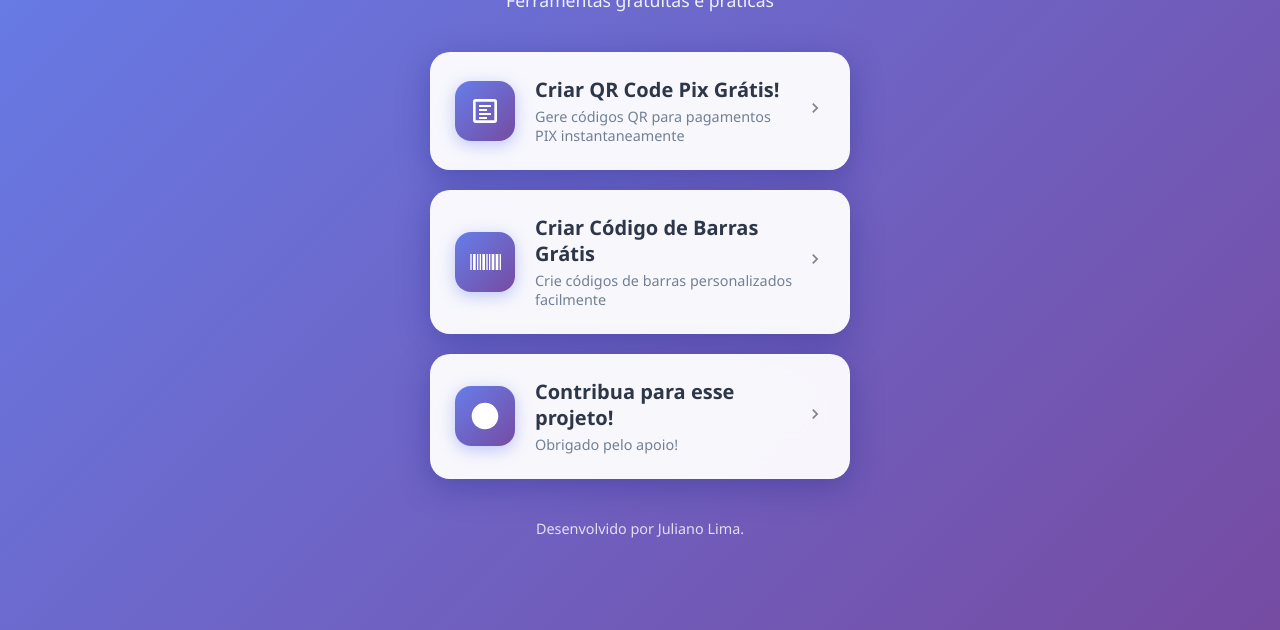
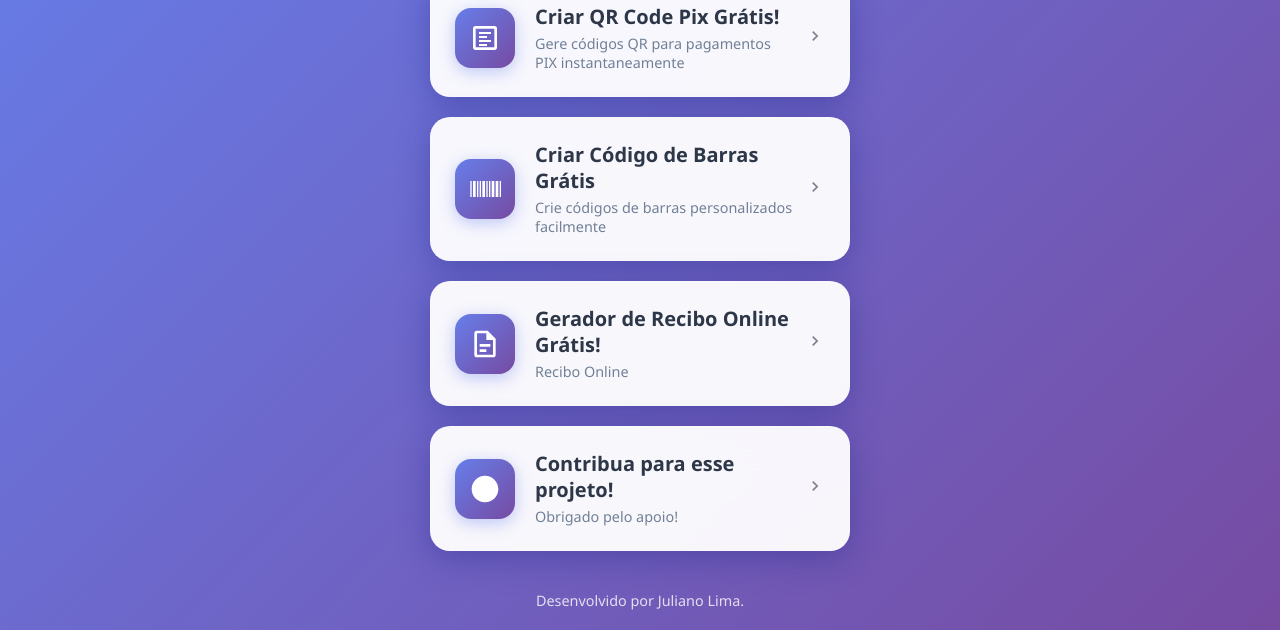
Before and after one commit to FlagCell/site, a plain HTML site: page index.html in a window 1280 px wide. Shown: the part 170-800 px from the top of the page. Drawn offline with Linux system fonts and the light colour scheme.

Commit message:
index.html

```diff
--- a/index.html
+++ b/index.html
@@ -90,6 +90,7 @@
     .tool-card:nth-child(1) { animation-delay: 0.1s; }
     .tool-card:nth-child(2) { animation-delay: 0.2s; }
     .tool-card:nth-child(3) { animation-delay: 0.3s; }
+    .tool-card:nth-child(4) { animation-delay: 0.4s; }
 
     .tool-card::before {
       content: '';
@@ -285,6 +286,24 @@
         </div>
       </a>
 
+      <a class="tool-card" href="https://recibo-gules.vercel.app/" target="_blank">
+        <div class="icon-container">
+          <svg viewBox="0 0 24 24">
+            <path d="M14,2H6A2,2 0 0,0 4,4V20A2,2 0 0,0 6,22H18A2,2 0 0,0 20,20V8L14,2M18,20H6V4H13V9H18V20Z"/>
+            <path d="M8,12V14H16V12H8M8,16V18H13V16H8Z"/>
+          </svg>
+        </div>
+        <div class="tool-content">
+          <div class="tool-title">Gerador de Recibo Online Grátis!</div>
+          <div class="tool-description">Recibo Online</div>
+        </div>
+        <div class="arrow">
+          <svg width="20" height="20" viewBox="0 0 24 24" fill="currentColor">
+            <path d="M8.59 16.59L13.17 12L8.59 7.41L10 6l6 6-6 6-1.41-1.41z"/>
+          </svg>
+        </div>
+      </a>
+
       <a class="tool-card" href="https://pix-gold-five.vercel.app/" target="_blank">
         <div class="icon-container">
           <svg viewBox="0 0 24 24">
```
